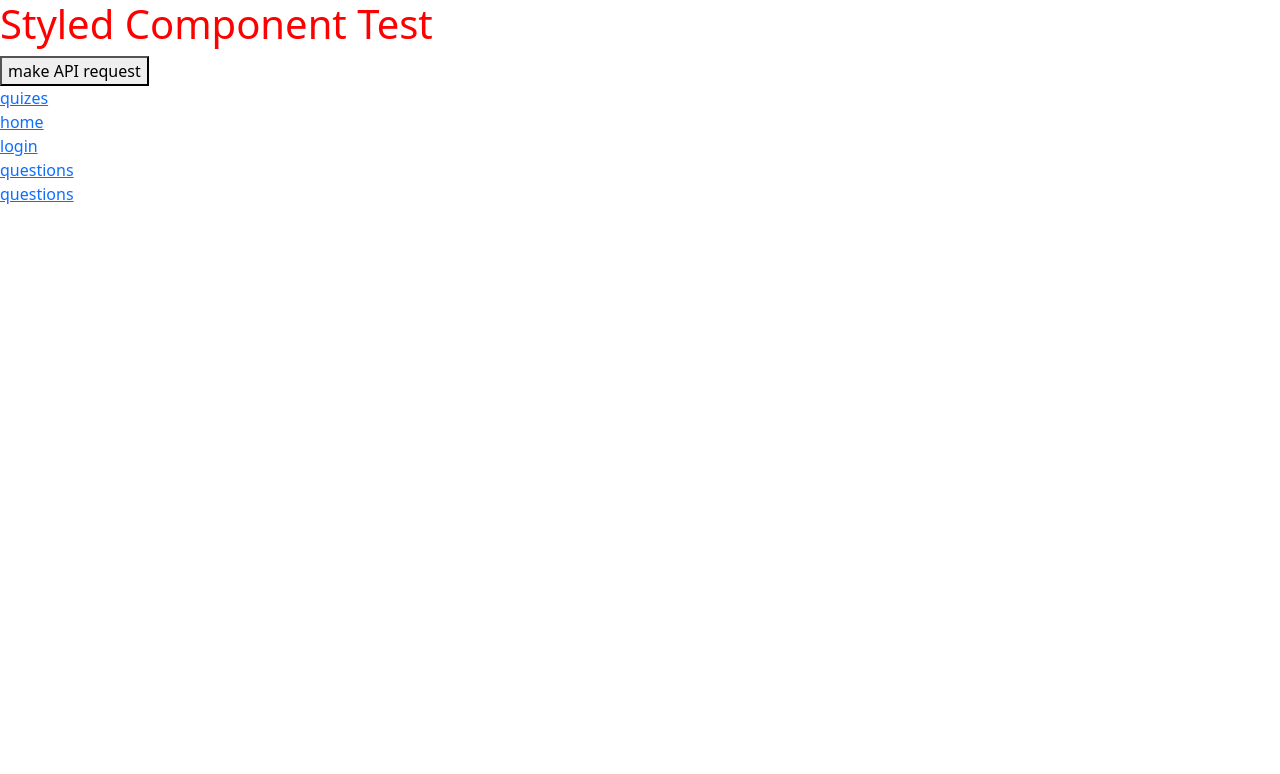
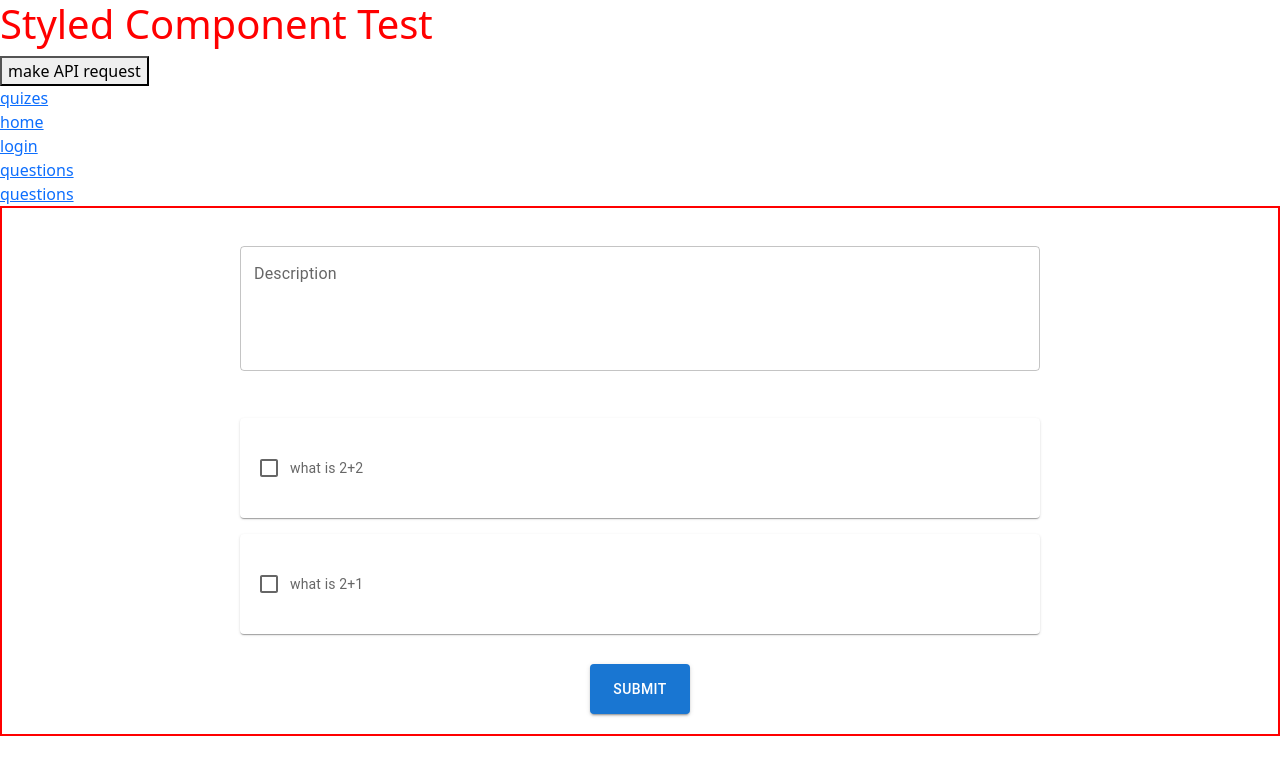
Before and after one commit to UmenR/SWIN-2022-TEP-ELEARNING, a React (Create React App) app: page /quizzes/add in a window 1280 px wide. Shown: the top 774 px of the page. Built offline with nearby package versions, Linux system fonts and the light colour scheme.

Commit message:
feat: add create quiz page UI

```diff
--- a/src/App.js
+++ b/src/App.js
@@ -10,6 +10,7 @@ import ProtectedRoute from "./common/Protected";
 import { api } from "./api/Request";
 import QuestionsList from "./features/questions/QuestionsList";
 import GamePage from "./features/quizes/GamePage";
+import CreateQuiz from "./features/quizes/CreateQuiz";
 
 /**
  * TOD: remove once done
@@ -68,6 +69,7 @@ function App() {
               </ProtectedRoute>
             }
           />
+          <Route path="add" element={<CreateQuiz />} />
         </Route>
         {/* Questions page  */}
         <Route path="/questions">
--- /dev/null
+++ b/src/features/questions/QuestionListView.js
@@ -0,0 +1,56 @@
+import * as React from "react";
+import Box from "@mui/material/Box";
+import Paper from "@mui/material/Paper";
+import Stack from "@mui/material/Stack";
+import { styled } from "@mui/material/styles";
+import { Checkbox } from "@mui/material";
+
+import { FieldArray } from "formik";
+
+const Item = styled(Paper)(({ theme }) => ({
+  backgroundColor: theme.palette.mode === "dark" ? "#1A2027" : "#fff",
+  ...theme.typography.body2,
+  padding: theme.spacing(1),
+  textAlign: "center",
+  color: theme.palette.text.secondary,
+  height: 100,
+  justifyContent: "flex-start",
+  alignItems: "center",
+  display: "flex",
+  flexDirection: "row",
+  width: 800,
+}));
+
+
+export default function QuestionListView({ setValues, values }) {
+
+function onCheck(id){
+    console.log('---')
+    setValues({...values,questions:values.questions.map(item => {
+        if(item.id === id){
+            console.log('-  selected')
+            return {...item,selected:!item.selected}
+        }
+        return {...item}
+    })})
+    console.log(values)
+}
+  return (
+    <Box sx={{ width: "100%" }}>
+      <Stack spacing={2}>
+        <FieldArray name="questions">
+          {() =>
+            values.questions.map((question,i) => {
+              return (
+                <Item key={question.id}>
+                  <Checkbox value={question.selected}  onChange={()=>onCheck(question.id)}/>
+                  {question.text}
+                </Item>
+              );
+            })
+          }
+        </FieldArray>
+      </Stack>
+    </Box>
+  );
+}
--- a/src/features/questions/questionsSlice.js
+++ b/src/features/questions/questionsSlice.js
@@ -5,6 +5,12 @@
 import { createSlice, createAsyncThunk } from "@reduxjs/toolkit";
 
 import { wait } from "../../utils/miscUtils";
+
+export const DIFICULTY_LEVEL = {
+  EASY:1,
+  MODERATE:2,
+  HARD:3
+}
 
 export const MOCK_QUESTIONS = [
   {
@@ -33,7 +39,8 @@ export const MOCK_QUESTIONS = [
         id: 3,
         text: 4,
       },
-    ]
+    ],
+    dificulty: DIFICULTY_LEVEL.EASY
   },
   {
     id: 2,
@@ -61,7 +68,8 @@ export const MOCK_QUESTIONS = [
         id: 2,
         text: 3,
       },
-    ]
+    ],
+    dificulty: DIFICULTY_LEVEL.MODERATE
   },
 ];
 
--- /dev/null
+++ b/src/features/quizes/CreateQuiz.js
@@ -0,0 +1,116 @@
+import React, { useEffect } from "react";
+import styled from "styled-components";
+import { useSelector, useDispatch } from "react-redux";
+import { styled as mStyled } from "@mui/material/styles";
+import { Formik } from "formik";
+import TextField from "@mui/material/TextField";
+import { Button } from "@mui/material";
+
+import QuestionListView from "../questions/QuestionListView";
+import { questionsSelector } from "../questions/questionsSelectors";
+import { fetchQuestions } from "../questions/questionsSlice";
+
+
+
+const Container = styled.div`
+  width: 100%;
+  height: 100%;
+  border: 2px solid red;
+  display: flex;
+  flex-direction: column;
+  align-items: center;
+  justify-content: center;
+`;
+
+const CreateQuizContainer = styled.div`
+  display: flex;
+  flex-direction: column;
+  align-items: center;
+  justify-content: center;
+  min-height: 200px;
+  min-width: 800px;
+  flex: 1;
+`;
+
+const QuestionListContainer = styled.div`
+  display: flex;
+  flex-direction: column;
+  align-items: center;
+  justify-content: center;
+  min-height: 200px;
+  min-width: 8s00px;
+  padding: 10px;
+  flex: 1;
+`;
+
+const StyledButton = mStyled(Button)(({ theme }) => ({
+    width:100,
+    height: 50,
+    margin: 20,
+  }));
+
+export default function CreateQuiz() {
+  const currentQuestions = useSelector(questionsSelector);
+  const dispatch = useDispatch();
+
+  const initialFormValues = {
+    title: "",
+    questions: currentQuestions.map((question) => ({
+      ...question,
+      selected: false,
+    })),
+  };
+
+  function doSubmit(values){
+    console.log('---')
+    console.log(values)
+  }
+
+  // fetch list of questions on initial render.
+  useEffect(() => {
+    dispatch(fetchQuestions({}));
+    // eslint-disable-next-line react-hooks/exhaustive-deps
+  }, []);
+
+  console.log(currentQuestions);
+  return (
+    <>
+      {(!currentQuestions || currentQuestions.length <= 0) && (
+        <h1>Loading...</h1>
+      )}
+      {currentQuestions && currentQuestions.length > 0 && (
+        <Formik initialValues={initialFormValues} onSubmit={values=>doSubmit(values)}>
+          {({ values, setValues, handleSubmit, handleChange }) => {
+            return (
+              <Container>
+                <CreateQuizContainer>
+                  <TextField
+                    fullWidth
+                    id="title"
+                    label="Description"
+                    variant="outlined"
+                    multiline
+                    rows={4}
+                    name="title"
+                    onChange={handleChange}
+                    value={values.title}
+                  />
+                </CreateQuizContainer>
+                <QuestionListContainer>
+                  <QuestionListView
+                    questions={values.questions}
+                    setValues={setValues}
+                    values={values}
+                  />
+                </QuestionListContainer>
+                <StyledButton onClick={handleSubmit} variant="contained" type="submit">
+                    Submit
+                </StyledButton>
+              </Container>
+            );
+          }}
+        </Formik>
+      )}
+    </>
+  );
+}
--- a/src/features/quizes/quizSlice.js
+++ b/src/features/quizes/quizSlice.js
@@ -10,6 +10,7 @@ import { MOCK_QUESTIONS } from "../questions/questionsSlice";
 const MOCK_QUIZZES = [
     {
         id:1,
+        description:'test quiz',
         questions: MOCK_QUESTIONS
     }
 ]
```
